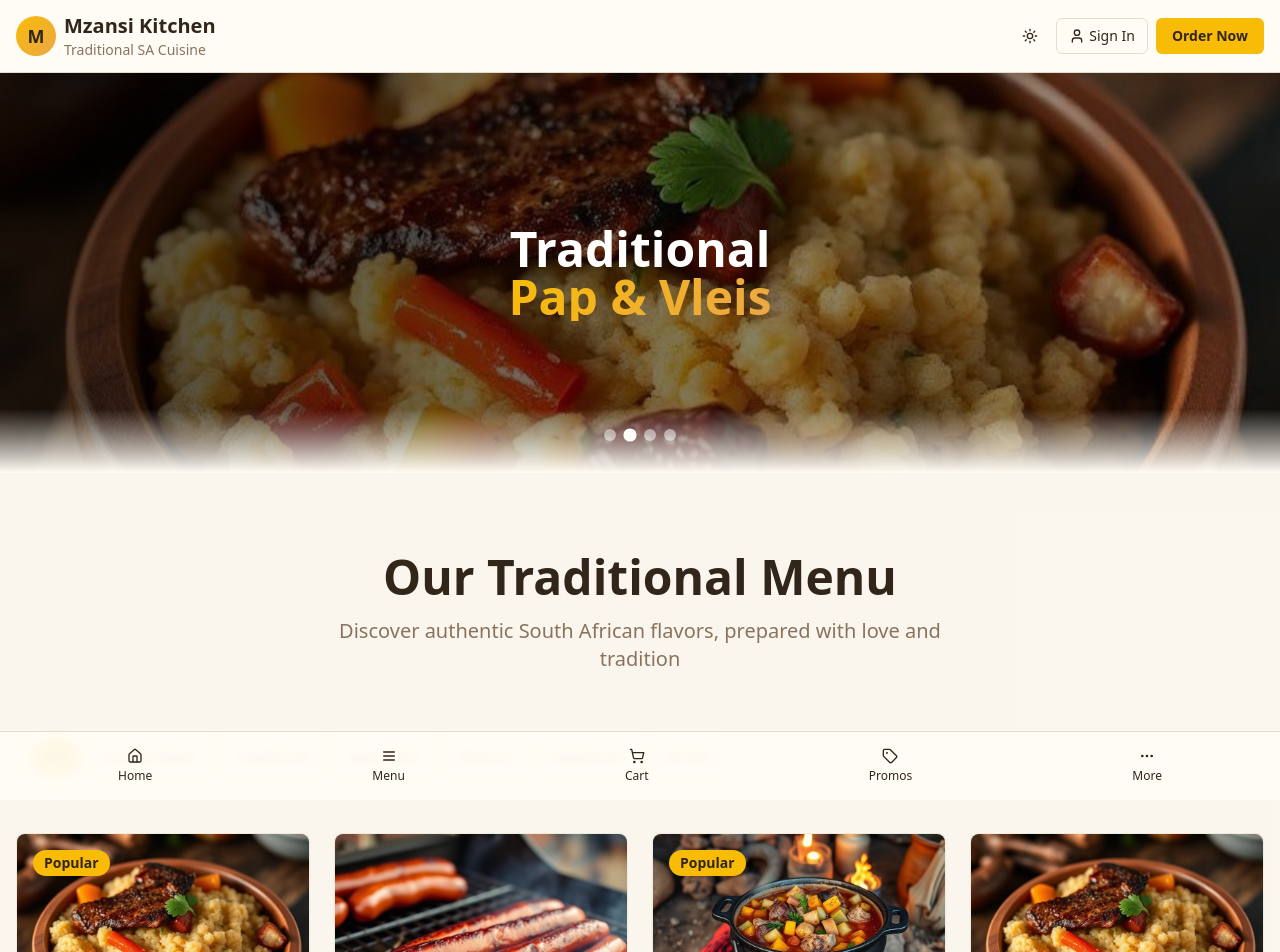
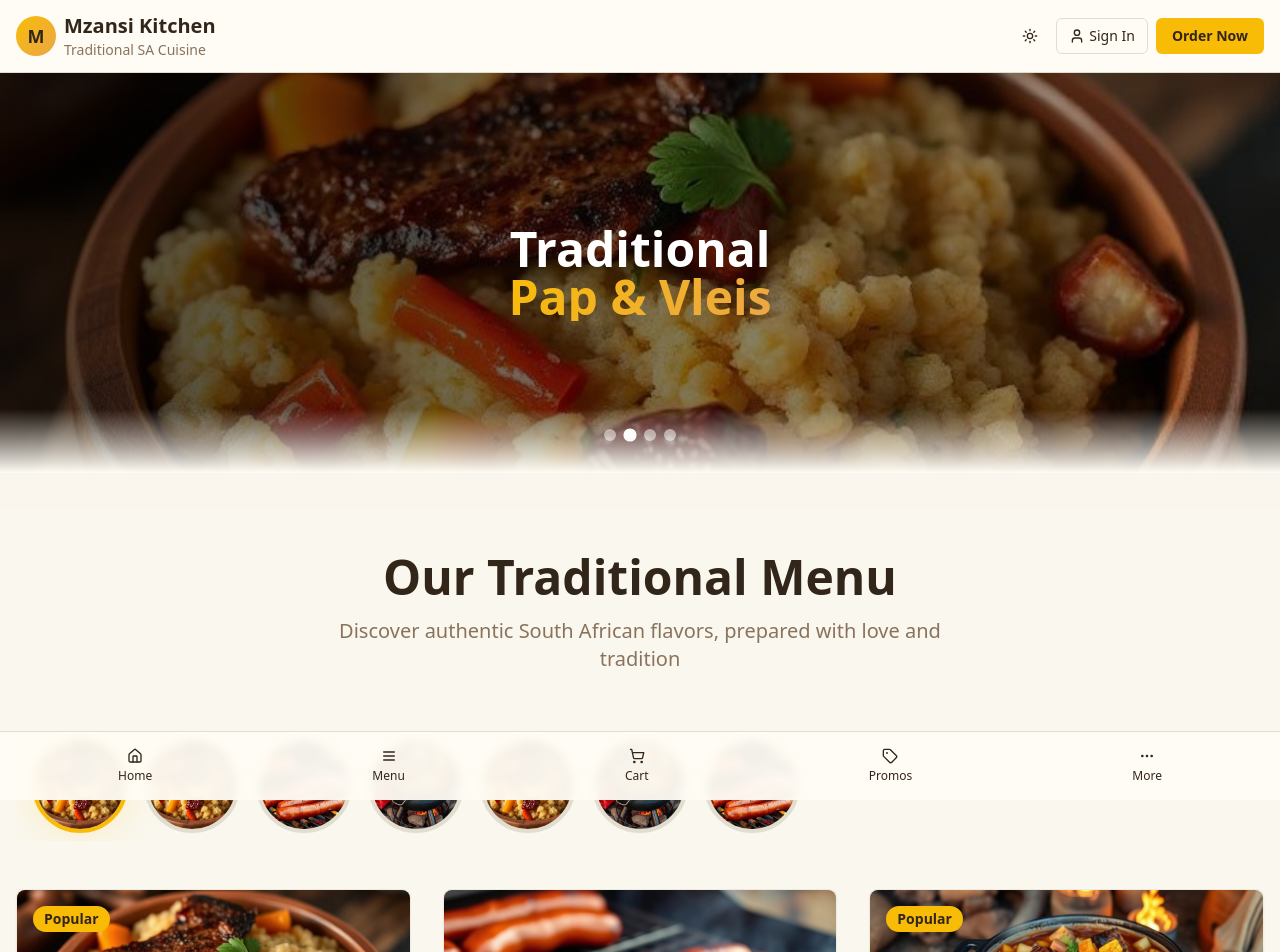
Before and after one commit to Tebaleloriba/braai-and-pap-order, a React (Vite) app: page / in a window 1280 px wide. Shown: the top 952 px of the page. Built offline with nearby package versions, Linux system fonts and the light colour scheme.

Commit message:
Revert menu changes
Reverted menu to its previous state and implemented a horizontally scrolling image carousel with hovered labels for categories like "All" and "Combo Meal".

```diff
--- a/src/components/Menu.tsx
+++ b/src/components/Menu.tsx
@@ -143,32 +143,58 @@ const Menu = ({ onAddToCart }: MenuProps) => {
           </p>
         </div>
 
-        {/* Category Filter - Horizontal Scroll */}
-        <div className="flex overflow-x-auto gap-2 mb-12 pb-2 scrollbar-hide">
-          <div className="flex gap-2 min-w-max px-4">
-            {categories.map((category) => (
-              <Button
+        {/* Category Filter - Image Cards with Horizontal Scroll */}
+        <div className="flex overflow-x-auto gap-4 mb-12 pb-2 scrollbar-hide">
+          <div className="flex gap-4 min-w-max px-4">
+            {categories.map((category, index) => {
+              const categoryImages = {
+                "All": papMealImage,
+                "Combo Meals": papMealImage,
+                "Traditional": boereworsImage,
+                "Specialties": potjiekosImage,
+                "Sharing": papMealImage,
+                "Vegetarian": potjiekosImage,
+                "Drinks": boereworsImage
+              };
+
+              return (
+                <div
                   key={category}
-                variant={selectedCategory === category ? "default" : "outline"}
                   onClick={() => setSelectedCategory(category)}
-                className="rounded-full whitespace-nowrap"
+                  className="relative group cursor-pointer flex-shrink-0"
                 >
+                  <div className={`relative w-24 h-24 rounded-full overflow-hidden border-4 transition-all duration-300 ${
+                    selectedCategory === category
+                      ? 'border-primary shadow-glow'
+                      : 'border-border hover:border-primary/50'
+                  }`}>
+                    <img
+                      src={categoryImages[category as keyof typeof categoryImages] || papMealImage}
+                      alt={category}
+                      className="w-full h-full object-cover group-hover:scale-110 transition-transform duration-300"
+                    />
+                    <div className="absolute inset-0 bg-black/20 opacity-0 group-hover:opacity-100 transition-opacity duration-300" />
+                  </div>
+
+                  {/* Hover Label */}
+                  <div className="absolute -bottom-8 left-1/2 transform -translate-x-1/2 opacity-0 group-hover:opacity-100 transition-opacity duration-300 bg-primary text-primary-foreground px-3 py-1 rounded-full text-sm font-medium whitespace-nowrap">
                     {category}
-              </Button>
-            ))}
+                  </div>
+                </div>
+              );
+            })}
           </div>
         </div>
 
-        {/* Menu Grid - Horizontal Scroll on Mobile */}
-        <div className="overflow-x-auto pb-4">
-          <div className="grid grid-cols-2 md:grid-cols-3 lg:grid-cols-4 gap-3 md:gap-6 min-w-max md:min-w-0">
+        {/* Menu Grid */}
+        <div className="grid grid-cols-2 lg:grid-cols-3 gap-3 md:gap-8">
           {filteredItems.map((item) => (
-              <Card key={item.id} className="group hover:shadow-warm hover:scale-105 transition-all duration-300 bg-gradient-card border-border/50 flex flex-col w-64 md:w-auto">
+            <Card key={item.id} className="group hover:shadow-warm transition-all duration-300 bg-gradient-card border-border/50 flex flex-col">
               <div className="relative overflow-hidden rounded-t-lg">
                 <img
                   src={item.image}
                   alt={item.name}
-                    className="w-full h-40 sm:h-48 object-cover group-hover:scale-110 transition-transform duration-500"
+                  className="w-full h-40 sm:h-48 object-cover group-hover:scale-105 transition-transform duration-300"
                 />
                 <div className="absolute top-2 sm:top-4 left-2 sm:left-4 flex gap-1 sm:gap-2">
                   {item.popular && (
@@ -178,16 +204,10 @@ const Menu = ({ onAddToCart }: MenuProps) => {
                     <Badge variant="destructive" className="text-xs sm:text-sm">Spicy</Badge>
                   )}
                 </div>
-                  {/* Hover overlay */}
-                  <div className="absolute inset-0 bg-black/20 opacity-0 group-hover:opacity-100 transition-opacity duration-300 flex items-center justify-center">
-                    <p className="text-white font-semibold text-lg opacity-0 group-hover:opacity-100 transition-opacity duration-300 delay-150">
-                      View Details
-                    </p>
-                  </div>
               </div>
 
               <CardHeader className="p-3 sm:p-6 flex-grow">
-                  <CardTitle className="text-lg sm:text-xl text-foreground group-hover:text-primary transition-colors duration-300">{item.name}</CardTitle>
+                <CardTitle className="text-lg sm:text-xl text-foreground">{item.name}</CardTitle>
               </CardHeader>
 
               <CardContent className="space-y-3 sm:space-y-4 p-3 sm:p-6 pt-0 mt-auto">
@@ -233,7 +253,6 @@ const Menu = ({ onAddToCart }: MenuProps) => {
           ))}
         </div>
       </div>
-      </div>
     </section>
   );
 };
```
Lines whose indentation alone changed are shown as unchanged.
